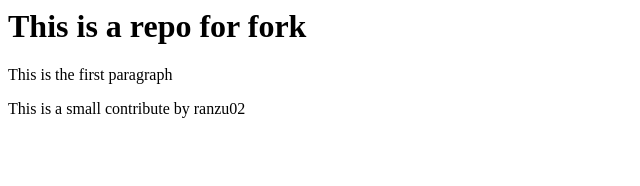
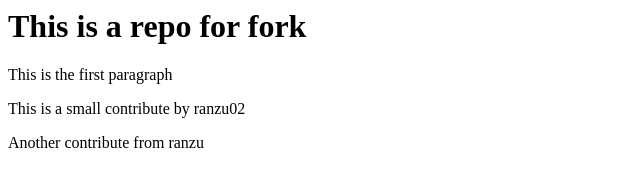
Before and after one commit to jollyranzu/repofork, a plain HTML site: page index.html in a window 1280 px wide. Shown: the whole page, without its empty margins (0-640 px from the left). Drawn offline with Linux system fonts and the light colour scheme.

Commit message:
oh god commit

```diff
--- a/index.html
+++ b/index.html
@@ -2,4 +2,5 @@
   <h1>This is a repo for fork</h1>
   <p>This is the first paragraph</p>
   <p>This is a small contribute by ranzu02</p>
+  <p>Another contribute from ranzu</p>
 </html>
```
